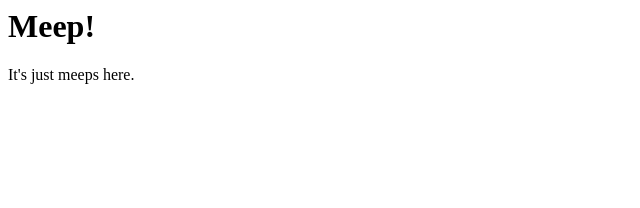
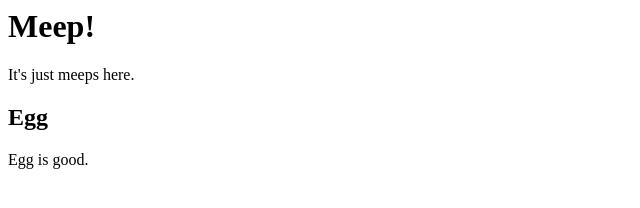
Before and after one commit to juliemershon/qqq, a plain HTML site: page index.html in a window 1280 px wide. Shown: the whole page, without its empty margins (0-640 px from the left). Drawn offline with Linux system fonts and the light colour scheme.

Commit message:
added egg.

```diff
--- a/index.html
+++ b/index.html
@@ -1,2 +1,4 @@
 <h1>Meep!</h1>
 <p>It's just meeps here.</p>
+<h2>Egg</h2>
+<p>Egg is good.</p>
```
